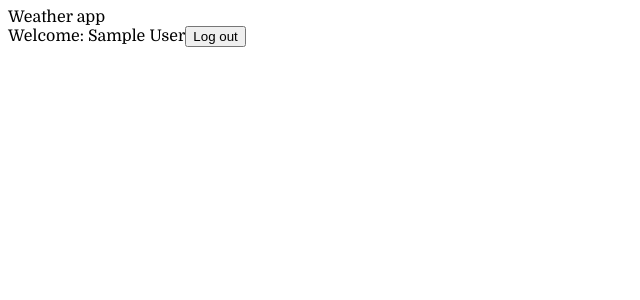
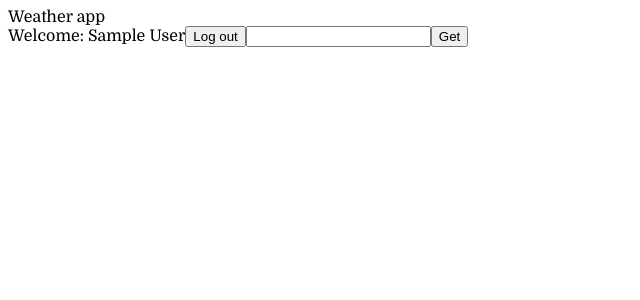
Before and after one commit to Alexgbp/weather-app, a Next.js app: page / in a window 1280 px wide. Shown: the top 300 px of the page, without its empty margins (0-640 px from the left). Built offline with nearby package versions, Linux system fonts and the light colour scheme; sample sign-in values are in the browser's storage.

Commit message:
added first variant of get weather

```diff
--- a/src/app/page.js
+++ b/src/app/page.js
@@ -7,6 +7,9 @@ import { useEffect, useState } from "react";
 export default function Home() {
   const router = useRouter()
  const [user, setUser] = useState(null)
+ const [value, setValue] = useState("")
+ const [result, setResult] = useState(null)
+ const [loading, setLoading] = useState(false)
 
   useEffect(() => {
   const data = JSON.parse(localStorage.getItem("user"))
@@ -22,15 +25,47 @@ export default function Home() {
   }
   }, [router]);
 
-console.log(user);
+
+const getValue = async() => {
+  const req = await fetch(`https://geocoding-api.open-meteo.com/v1/search?name=${value}`)
+  const respn = await req.json()
+  const lat = respn.results[0].latitude
+  const lon = respn.results[0].longitude
+  return {lat, lon}
+}
+
+const getTemperature = async () =>{
+  setLoading(true)
+  try {
+    const data = await getValue()
+  const getData =  await fetch(`https://api.open-meteo.com/v1/forecast?latitude=${data.lat}&longitude=${data.lon}&hourly=temperature_2m&daily=temperature_2m_max,precipitation_sum&timezone=Europe/Moscow`)
+  const weather = await getData.json()
+  setResult(weather)
+  setValue("")
+  } catch (error) {
+    console.log(error);
+  } finally{
+    setLoading(false)
+  }
+}
+
+
   return (
     <div>
       <div>Weather app</div>
+      {loading && <span>loading</span>}
+      {result && (
+        <span>Погода на {result.daily.time[0]} - {Math.floor(result.daily.temperature_2m_max[0])}</span>
+      )}
        <span>Welcome: {user?.name}</span>
       <button onClick={() => {
         localStorage.removeItem("user")
         router.replace("/authorize")
       }}>Log out</button>
+      <input value={value} onChange={(e) => {
+        setValue(e.target.value)
+      }} />
+      <button onClick={getTemperature}>Get</button>
     </div>
   );
 }
```
